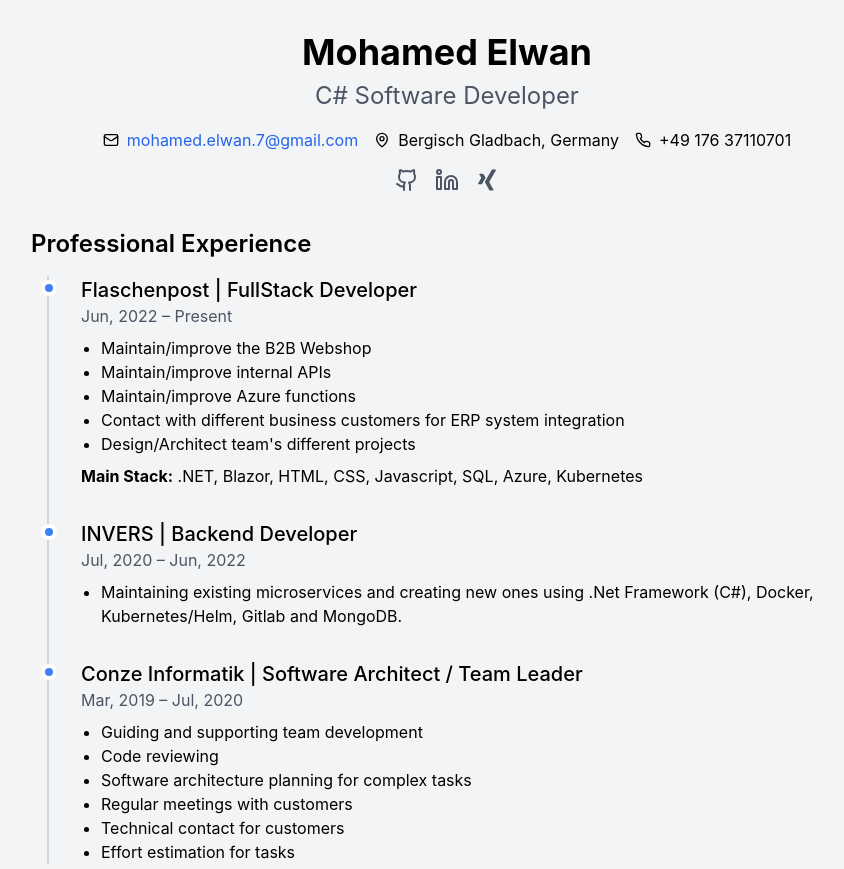
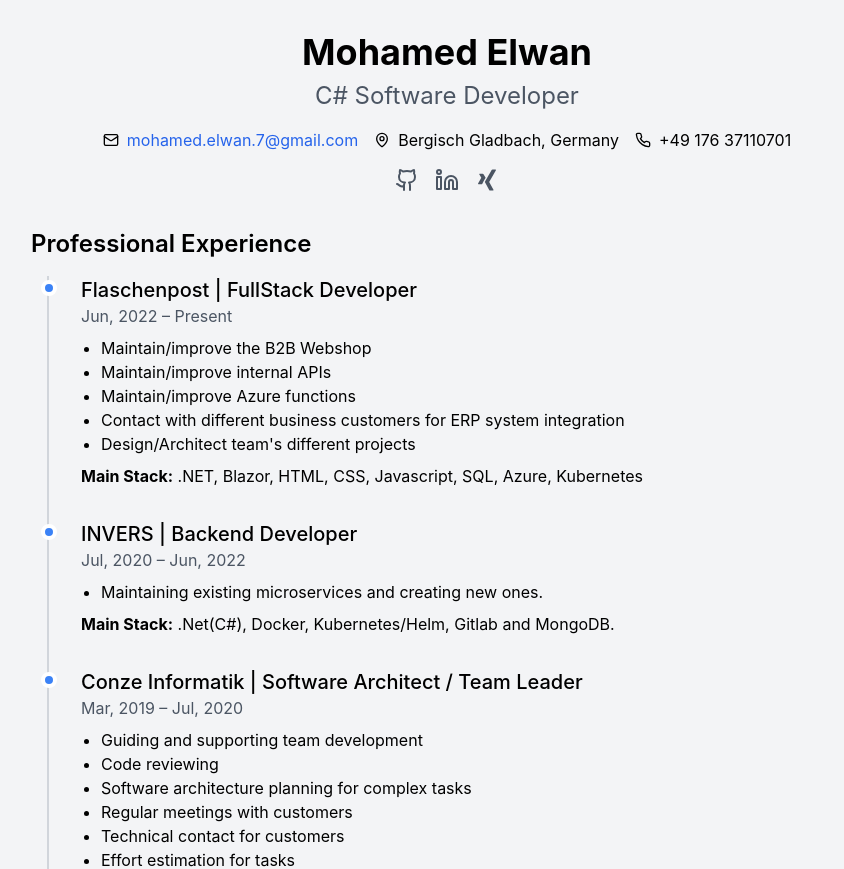
Before and after one commit to 3lwan/3lwan.github.io, a React (Create React App) app: page / in a window 1280 px wide. Shown: the top 869 px of the page, without its empty margins (193-1037 px from the left). Built offline with nearby package versions, Linux system fonts and the light colour scheme.

Commit message:
Added missing experience

```diff
--- a/src/App.js
+++ b/src/App.js
@@ -57,7 +57,8 @@
             {
               title: "INVERS | Backend Developer",
               date: "Jul, 2020 – Jun, 2022",
-              details: ["Maintaining existing microservices and creating new ones using .Net Framework (C#), Docker, Kubernetes/Helm, Gitlab and MongoDB."],
+              details: ["Maintaining existing microservices and creating new ones."],
+              stack: ".Net(C#), Docker, Kubernetes/Helm, Gitlab and MongoDB.",
             },
             {
               title: "Conze Informatik | Software Architect / Team Leader",
@@ -71,6 +72,11 @@
                 "Effort estimation for tasks",
               ],
             },
+            {
+              title: "Conze Informatik | Software Developer",
+              date: "Nov, 2017 – Mar, 2019",
+              details: [".Net Software Developer using C++, C# and XAML for desktop applications using WPF."],
+            }
           ].map((job, index) => (
             <div key={index} className="mb-8 relative">
               <div className="absolute -left-10 mt-1 w-4 h-4 rounded-full bg-blue-500 border-4 border-white"></div>
```
